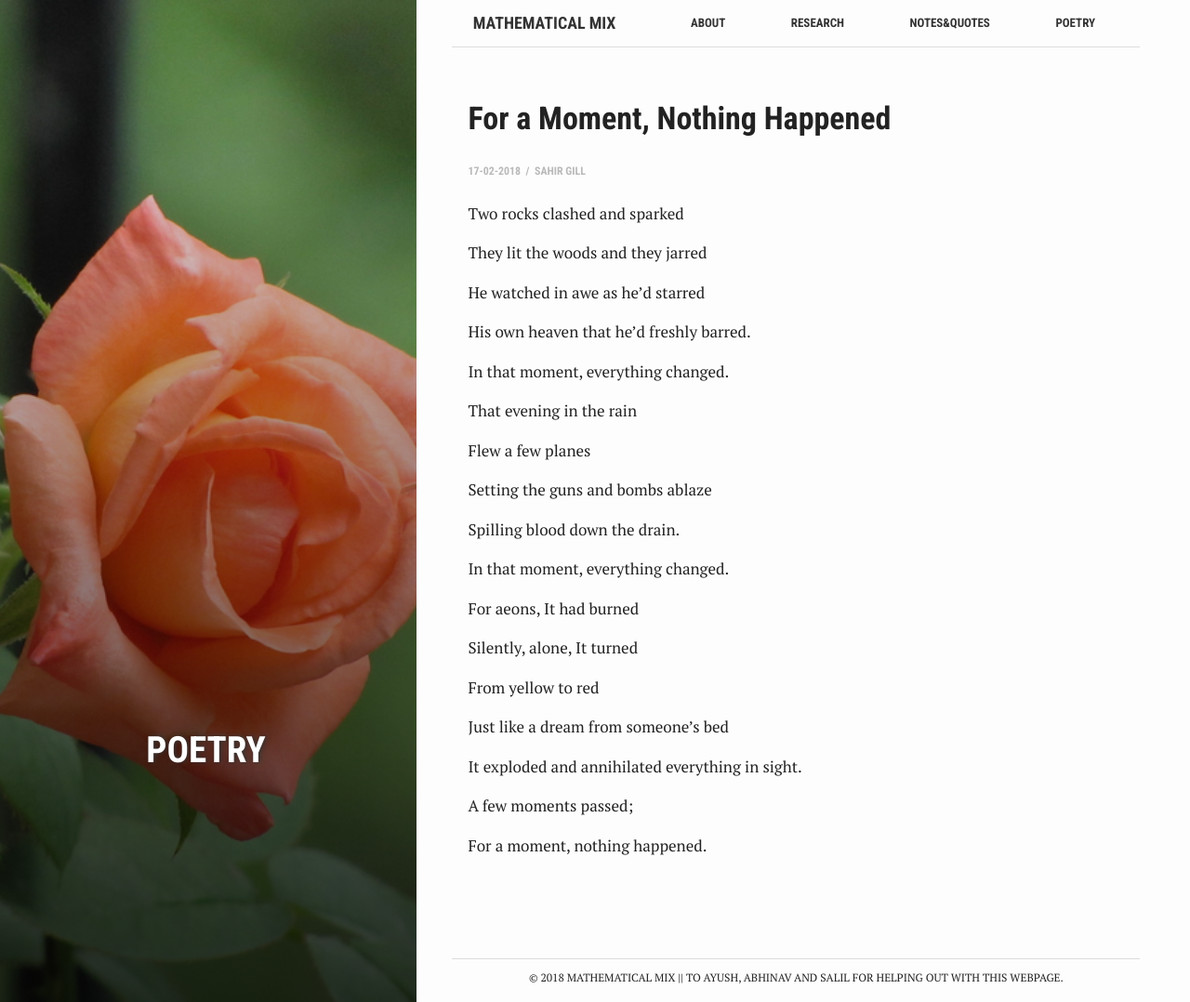
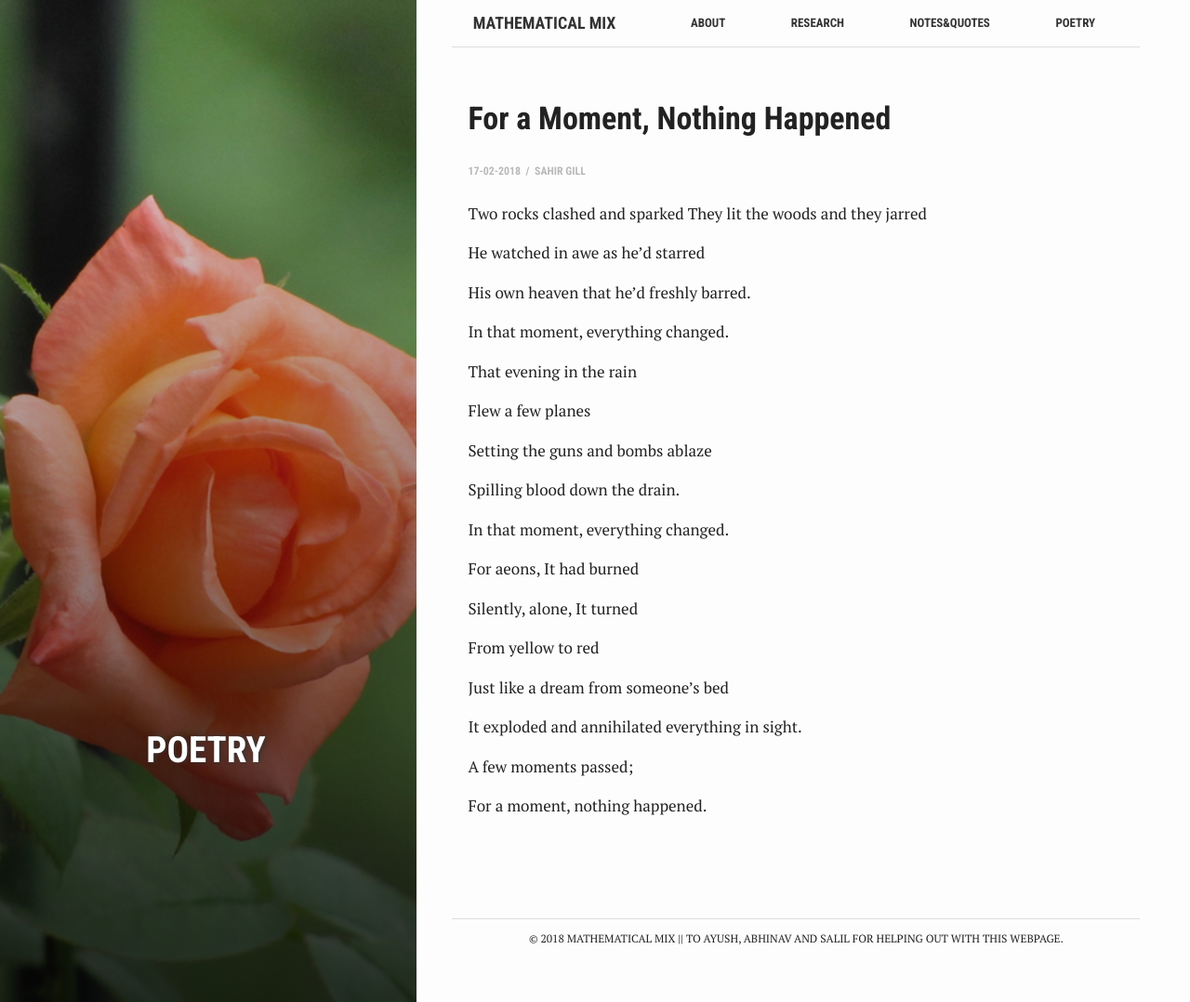
Before and after one commit to Sahir8gill/sahir8gill.github.io, a Jekyll site: the page built from _posts/2018-02-18-Famnh.markdown, in a window 1280 px wide and 1078 px high. Shown: the whole window at 93% size. Built offline with Jekyll 4.4.1, drawn with Linux system fonts in a browser that asks for light colours.

Commit message:
one line excerpt

```diff
--- a/_posts/2018-02-18-Famnh.markdown
+++ b/_posts/2018-02-18-Famnh.markdown
@@ -9,9 +9,9 @@
 tags: 'Poetry'
 author: Sahir Gill
 ---
+
+Two rocks clashed and sparked
 <!--more-->
-Two rocks clashed and sparked
-
 They lit the woods and they jarred
 
 He watched in awe as he’d starred
--- a/_posts/2018-02-19-ish.markdown
+++ b/_posts/2018-02-19-ish.markdown
@@ -10,8 +10,9 @@
 author: Sahir Gill
 ---
 
+
+I stand here in front of a cave
 <!--more-->
-I stand here in front of a cave
 
 The sun sets behind, dives into the sea
 
```
